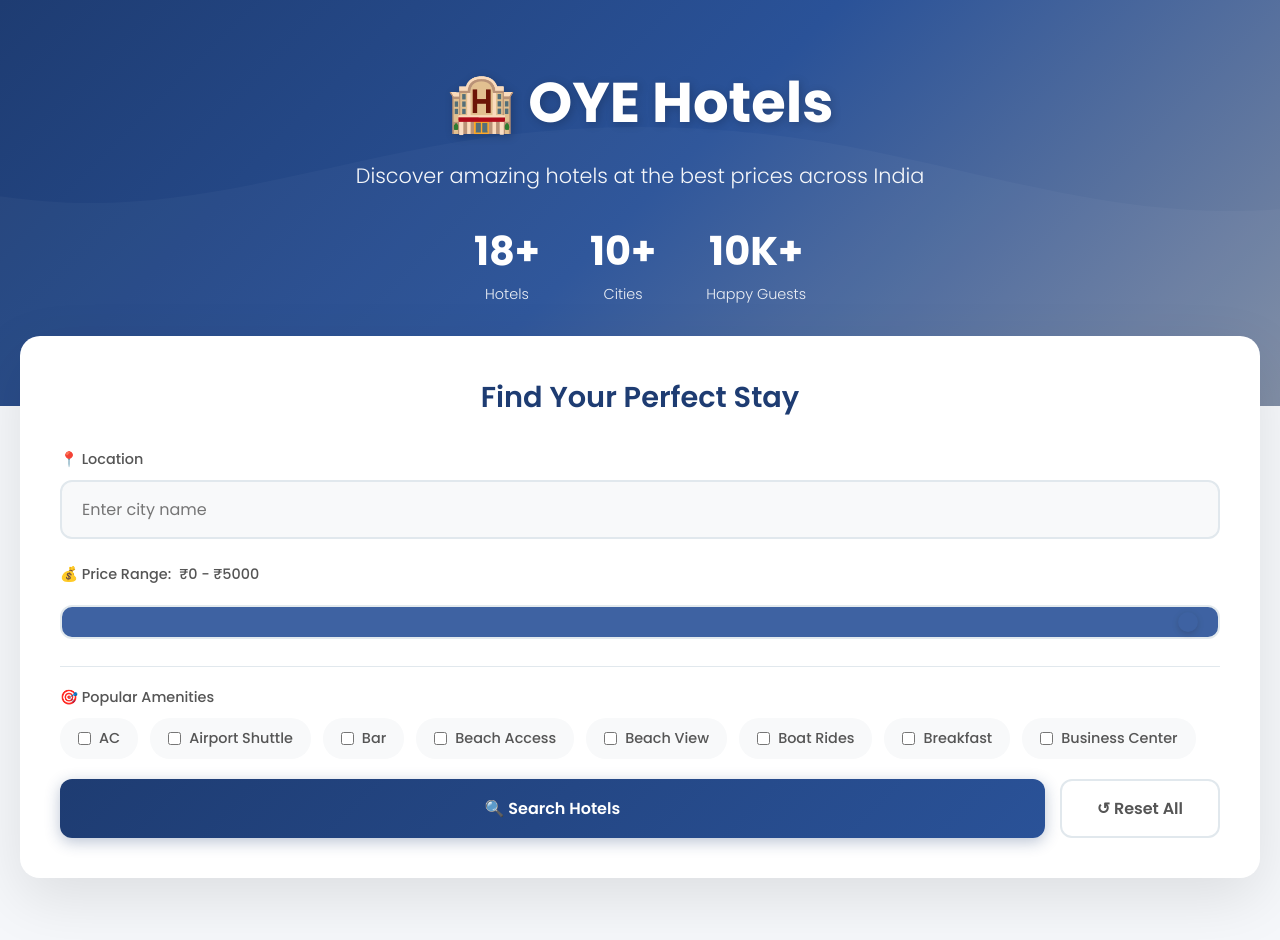
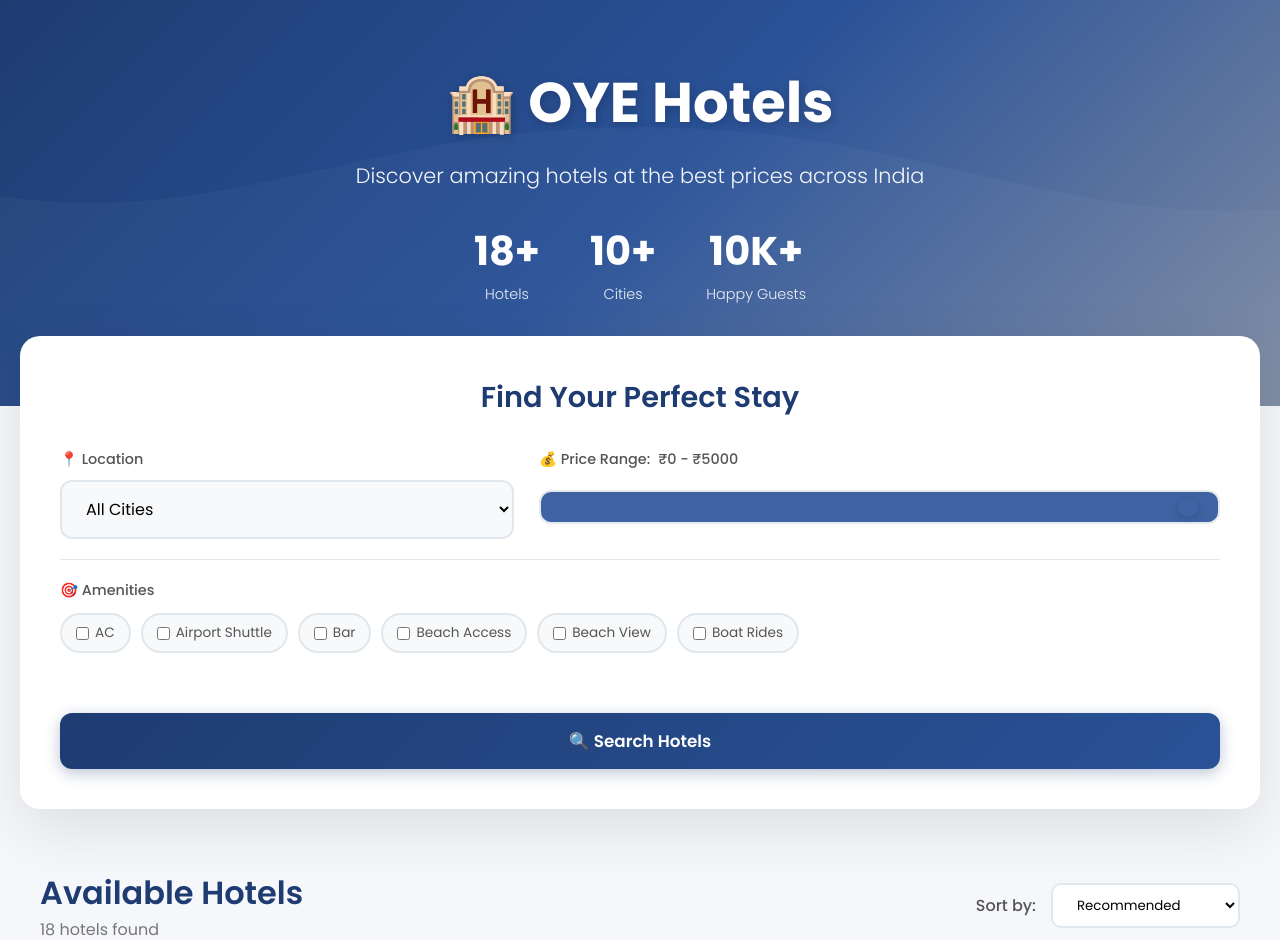
Before and after one commit to gagandeep473758/oye-hotels, a FastAPI app: page / in a window 1280 px wide. Shown: the top 940 px of the page. Run offline with FastAPI, Linux system fonts and the light colour scheme.

Commit message:
Improve UI: Add city dropdown, compact amenities, remove reset button

```diff
--- a/templates/index.html
+++ b/templates/index.html
@@ -119,6 +119,20 @@
             grid-template-columns: 1fr;
             gap: 20px;
             margin-bottom: 25px;
+        }
+
+        .filters-row {
+            display: grid;
+            grid-template-columns: 1fr 1.5fr;
+            gap: 25px;
+            margin-bottom: 20px;
+        }
+
+        @media (max-width: 768px) {
+            .filters-row {
+                grid-template-columns: 1fr;
+                gap: 15px;
+            }
         }
 
         .input-group {
@@ -291,6 +305,88 @@
             font-size: 0.9rem;
             margin: 0;
             color: #555;
+        }
+
+        /* Compact Amenities Section */
+        .amenities-section {
+            margin: 20px 0;
+            padding: 20px 0;
+            border-top: 1px solid #e1e8ed;
+        }
+
+        .amenities-label {
+            font-size: 0.9rem;
+            font-weight: 500;
+            color: #555;
+            margin-bottom: 12px;
+            display: block;
+        }
+
+        .amenities-compact {
+            display: flex;
+            flex-wrap: wrap;
+            gap: 10px;
+        }
+
+        .amenity-tag {
+            display: inline-flex;
+            align-items: center;
+            gap: 6px;
+            padding: 8px 14px;
+            background: #f8f9fa;
+            border: 2px solid #e1e8ed;
+            border-radius: 25px;
+            cursor: pointer;
+            transition: all 0.3s;
+            font-size: 0.85rem;
+            color: #555;
+            user-select: none;
+        }
+
+        .amenity-tag:hover {
+            background: #e8f0fe;
+            border-color: #2a5298;
+        }
+
+        .amenity-tag input[type="checkbox"] {
+            margin: 0;
+            cursor: pointer;
+        }
+
+        .amenity-tag input[type="checkbox"]:checked + span {
+            font-weight: 600;
+            color: #1e3c72;
+        }
+
+        .amenity-tag:has(input:checked) {
+            background: #e8f0fe;
+            border-color: #2a5298;
+        }
+
+        /* Search Button */
+        .btn-search {
+            width: 100%;
+            padding: 15px;
+            background: linear-gradient(135deg, #1e3c72, #2a5298);
+            color: white;
+            border: none;
+            border-radius: 12px;
+            font-size: 1.05rem;
+            font-weight: 600;
+            cursor: pointer;
+            transition: all 0.3s;
+            font-family: 'Poppins', sans-serif;
+            margin-top: 20px;
+            box-shadow: 0 4px 15px rgba(30, 60, 114, 0.3);
+        }
+
+        .btn-search:hover {
+            transform: translateY(-2px);
+            box-shadow: 0 6px 25px rgba(30, 60, 114, 0.4);
+        }
+
+        .btn-search:active {
+            transform: translateY(0);
         }
 
         /* Hotels Section */
@@ -827,43 +923,41 @@
         <div class="container">
             <div class="search-card">
                 <h2 class="search-title">Find Your Perfect Stay</h2>
-                <div class="search-grid">
-                    <div class="input-group autocomplete-container">
+
+                <div class="filters-row">
+                    <div class="input-group">
                         <label>📍 Location</label>
-                        <input type="text" id="filterLocation" placeholder="Enter city name" autocomplete="off">
-                        <div class="autocomplete-list" id="autocompleteList"></div>
+                        <select id="filterLocation" onchange="applyFilters()">
+                            <option value="">All Cities</option>
+                            {% for city in cities %}
+                            <option value="{{ city }}">{{ city }}</option>
+                            {% endfor %}
+                        </select>
                     </div>
-                </div>
 
-                <div class="input-group">
-                    <label>💰 Price Range: <span id="priceValue">₹0 - ₹5000</span></label>
-                    <div class="price-range-container">
-                        <input type="range" id="priceRange" class="price-range" min="0" max="5000" value="5000" step="100">
-                    </div>
-                </div>
-
-                <div class="advanced-filters">
                     <div class="input-group">
-                        <label>🎯 Popular Amenities</label>
-                        <div class="filter-checkboxes" id="amenitiesFilters">
-                            {% for amenity in amenities[:8] %}
-                            <div class="checkbox-item">
-                                <input type="checkbox" id="amenity-{{ loop.index }}" value="{{ amenity }}">
-                                <label for="amenity-{{ loop.index }}">{{ amenity }}</label>
-                            </div>
-                            {% endfor %}
+                        <label>💰 Price Range: <span id="priceValue">₹0 - ₹5000</span></label>
+                        <div class="price-range-container">
+                            <input type="range" id="priceRange" class="price-range" min="0" max="5000" value="5000" step="100" oninput="updatePriceDisplay(this.value)">
                         </div>
                     </div>
                 </div>
 
-                <div class="filter-buttons">
-                    <button class="btn btn-primary" onclick="applyFilters()">
-                        🔍 Search Hotels
-                    </button>
-                    <button class="btn btn-secondary" onclick="resetFilters()">
-                        ↺ Reset All
-                    </button>
+                <div class="amenities-section">
+                    <label class="amenities-label">🎯 Amenities</label>
+                    <div class="amenities-compact">
+                        {% for amenity in amenities[:6] %}
+                        <label class="amenity-tag">
+                            <input type="checkbox" value="{{ amenity }}" onchange="applyFilters()">
+                            <span>{{ amenity }}</span>
+                        </label>
+                        {% endfor %}
+                    </div>
                 </div>
+
+                <button class="btn btn-search" onclick="applyFilters()">
+                    🔍 Search Hotels
+                </button>
             </div>
         </div>
     </div>
@@ -1009,42 +1103,16 @@
             this.style.background = `linear-gradient(to right, #2a5298 0%, #2a5298 ${percent}%, #e1e8ed ${percent}%, #e1e8ed 100%)`;
         });
 
-        // Autocomplete for cities
-        const locationInput = document.getElementById('filterLocation');
-        const autocompleteList = document.getElementById('autocompleteList');
+        // Price range display update function
+        function updatePriceDisplay(value) {
+            const priceValue = document.getElementById('priceValue');
+            priceValue.textContent = `₹0 - ₹${parseInt(value).toLocaleString()}`;
 
-        locationInput.addEventListener('input', function() {
-            const value = this.value.toLowerCase();
-            autocompleteList.innerHTML = '';
-
-            if (value.length > 0) {
-                const filtered = allCities.filter(city => city.toLowerCase().includes(value));
-                if (filtered.length > 0) {
-                    filtered.forEach(city => {
-                        const item = document.createElement('div');
-                        item.className = 'autocomplete-item';
-                        item.textContent = city;
-                        item.onclick = () => {
-                            locationInput.value = city;
-                            autocompleteList.style.display = 'none';
-                        };
-                        autocompleteList.appendChild(item);
-                    });
-                    autocompleteList.style.display = 'block';
-                } else {
-                    autocompleteList.style.display = 'none';
-                }
-            } else {
-                autocompleteList.style.display = 'none';
-            }
-        });
-
-        // Close autocomplete when clicking outside
-        document.addEventListener('click', function(e) {
-            if (!e.target.closest('.autocomplete-container')) {
-                autocompleteList.style.display = 'none';
-            }
-        });
+            // Update slider gradient
+            const percentage = (value / 5000) * 100;
+            const priceRange = document.getElementById('priceRange');
+            priceRange.style.background = `linear-gradient(to right, #2a5298 0%, #2a5298 ${percentage}%, #e1e8ed ${percentage}%, #e1e8ed 100%)`;
+        }
 
         function openBookingModal(hotelId, hotelName, hotelPrice, location, image) {
             document.getElementById('hotelId').value = hotelId;
@@ -1101,9 +1169,9 @@
             const maxPrice = document.getElementById('priceRange').value;
             const sortBy = document.getElementById('sortBy').value;
 
-            // Get selected amenities
+            // Get selected amenities from the new compact structure
             const selectedAmenities = [];
-            document.querySelectorAll('#amenitiesFilters input[type="checkbox"]:checked').forEach(cb => {
+            document.querySelectorAll('.amenity-tag input[type="checkbox"]:checked').forEach(cb => {
                 selectedAmenities.push(cb.value);
             });
 
@@ -1132,11 +1200,11 @@
             document.getElementById('filterLocation').value = '';
             document.getElementById('priceRange').value = '5000';
             document.getElementById('sortBy').value = '';
-            priceValue.textContent = '₹0 - ₹5000';
-            priceRange.style.background = 'linear-gradient(to right, #2a5298 0%, #2a5298 100%, #e1e8ed 100%, #e1e8ed 100%)';
+            document.getElementById('priceValue').textContent = '₹0 - ₹5000';
+            document.getElementById('priceRange').style.background = 'linear-gradient(to right, #2a5298 0%, #2a5298 100%, #e1e8ed 100%, #e1e8ed 100%)';
 
             // Uncheck all amenities
-            document.querySelectorAll('#amenitiesFilters input[type="checkbox"]').forEach(cb => {
+            document.querySelectorAll('.amenity-tag input[type="checkbox"]').forEach(cb => {
                 cb.checked = false;
             });
 
```
